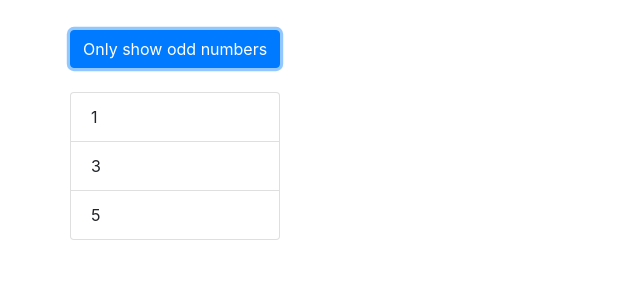
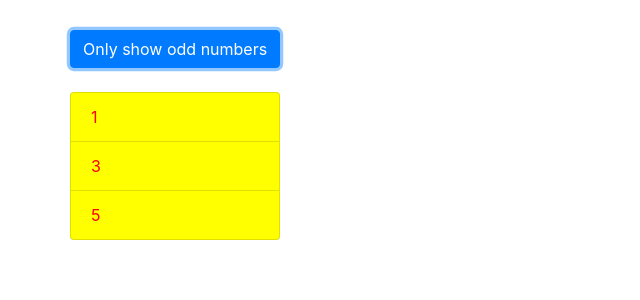
Before and after one commit to cyborg-nomade/angular-course, an Angular app: page / in a window 1280 px wide. Both pictures are taken after a click on the button "Only show odd numbers". Shown: the top 300 px of the page, without its empty margins (0-640 px from the left). Built offline with nearby package versions, Linux system fonts and the light colour scheme.

Commit message:
app now uses ngClass and ngStyle for styling

```diff
--- a/src/app/app.component.html
+++ b/src/app/app.component.html
@@ -5,7 +5,8 @@
       <br><br>
       <ul class="list-group">
         <div *ngIf="onlyOdd">
-          <li class="list-group-item" *ngFor="let odd of oddNumbers">
+          <li class="list-group-item" *ngFor="let odd of oddNumbers" [ngClass]="{'odd': odd % 2 !== 0}"
+            [ngStyle]="{'backgroundColor': odd % 2 !== 0 ? 'yellow' : 'transparent'}">
             {{odd}}
           </li>
         </div>
```
